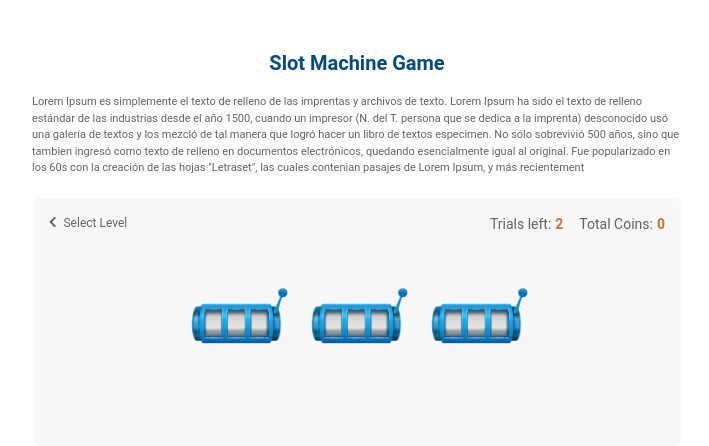
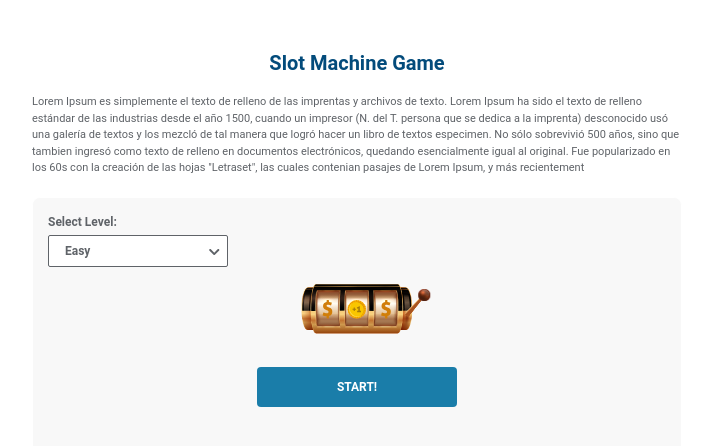
Before and after one commit to apbarraza/bandits_activity, a React (Create React App) app: page / in a window 1280 px wide. Shown: the top 446 px of the page, without its empty margins (283-992 px from the left). Built offline with nearby package versions, Linux system fonts and the light colour scheme.

Commit message:
add game done logic

```diff
--- a/src/App.js
+++ b/src/App.js
@@ -42,13 +42,13 @@ const PlayGroundWrapper = styled.div`
   border: solid 1px white ;
   border-radius: 8px;
   width: 100%;
-  height: 250px;
+  height: 280px;
   margin-top: 20px;
 `
 
 export const PrimaryButton = styled.div`
-  height:40px;
-  width:200px;
+  height: ${(props) => { return props.size === 'small' ? '35px' : '40px'}} ;
+  width: ${(props) => { return props.size === 'small' ? '120px' : '200px'}} ;
   margin-top:6px;
   font-weight: bold;
   border-radius: 4px;
--- a/src/components/PlayGround.js
+++ b/src/components/PlayGround.js
@@ -1,6 +1,6 @@
-import React, { useContext, useState } from 'react'
+import React, { useContext, useState, useEffect } from 'react'
 import styled from 'styled-components'
-import { Context } from '../App'
+import { Context, PrimaryButton } from '../App'
 import { FontAwesomeIcon } from '@fortawesome/react-fontawesome'
 import { faChevronLeft } from '@fortawesome/free-solid-svg-icons'
 import jackpotWin from '../assets/jackpots-win.png'
@@ -31,9 +31,22 @@ const Result = styled.div`
 
 const SlotMachinesWrapper = styled.div`
   ${(props) => {return !props.isEnabled? `
-    opacity: 0.5;
     pointer-events: none;
   `: ''}}
+`
+
+const Text = styled.div`
+  font-weight: bold;
+  font-size: 17px;
+`
+
+const WinProbabilityText = styled(Text)`
+  margin-top: 50px;
+  position: absolute;
+`
+
+const FinishedGame = styled.div`
+  margin-top: 22px;
 `
 
 const PlayGround = () => {
@@ -41,18 +54,29 @@ const PlayGround = () => {
     isFinished,
     trialsLeft,
     winProbabilityVector
+  },{
+    restartGame
   }] = useContext(Context);
 
   return (<div>
     <Header/>
+    <div className='position-relative w-100 d-flex align-items-center justify-content-center'>
+      {isFinished &&
+        <WinProbabilityText className='d-flex align-items-center justify-content-center'>
+          Win probabilities:
+        </WinProbabilityText>}
+    </div>
     <SlotMachinesWrapper isEnabled={!isFinished} className='d-flex align-items-center justify-content-center mt-5'>
       {winProbabilityVector.map((winProbability, index) => (<div key={index}>
         <SlotMachine index={index} isEnabled={trialsLeft > 0} winProbability={winProbability}/>
       </div>))}
     </SlotMachinesWrapper>
-    {trialsLeft === 0 && <div>
-
-    </div>}
+    {trialsLeft === 0 && !isFinished && <Text className='mt-4 d-flex align-items-center justify-content-center'>
+      Which slot machine was the best?
+    </Text>}
+    {isFinished && <FinishedGame className='d-flex align-items-center justify-content-center'>
+      <PrimaryButton size='small' onClick={restartGame}> PLAY AGAIN </PrimaryButton>
+    </FinishedGame>}
   </div>)
 }
 
@@ -61,12 +85,12 @@ const Header = () => {
     trialsLeft,
     totalCoins,
   }, {
-    restartGame
+    selectLevel
   }] = useContext(Context);
 
   return (
     <div className='d-flex justify-content-between'>
-      <RestartButton className='ml-3 mt-3' onClick={() => restartGame()}>
+      <RestartButton className='ml-3 mt-3' onClick={() => selectLevel()}>
         <FontAwesomeIcon className='mr-1' icon={faChevronLeft} /> Select Level
       </RestartButton>
       <ResultsWrapper className='d-flex mt-3 mr-3'>
@@ -90,20 +114,27 @@ const MachineWrapper = styled.div`
     opacity: 0.9;
   }
   ${(props) => {return props.isFinished? `
-    opacity: ${props.winProbability};
+    opacity: ${props.winProbability/props.maxProbability};
   `: ''}}
   ${(props) => {return !props.isClickable? `
     pointer-events: none;
   `:''}}
-  /* img{
-    filter: grayscale(100%)
-  } */
 `
 
-var sleep = n => new Promise(resolve => setTimeout(resolve, n))
+const WinProbability = styled.div`
+  font-size: 15px;
+  font-weight: bold;
+  display: flex;
+  align-items: center;
+  justify-content: center;
+  text-align: center;
+  margin-top: 2px;
+  margin-left: 3px;
+`
 
 const SlotMachine = ({ index, winProbability }) => {
   const [{
+    maxProbability,
     isFinished,
     trialsLeft
   }, {
@@ -112,6 +143,20 @@ const SlotMachine = ({ index, winProbability }) => {
   }] = useContext(Context);
 
   const [selectedImage, setSelectedImage] = useState(jackpot);
+  const [timeoutRef, setTimeoutRef] = useState(null);
+
+  useEffect(()=>{
+    if(isFinished){
+      clearTimeout(timeoutRef)
+      setSelectedImage(jackpotWin)
+    }
+    else
+      setSelectedImage(jackpot)
+  },[isFinished]);
+
+  const formattedWinProbability = () => {
+    return Math.floor(winProbability*100)+'%'
+  }
 
   const onMachineClick = async () => {
     if(trialsLeft > 0){
@@ -126,8 +171,8 @@ const SlotMachine = ({ index, winProbability }) => {
         setSelectedImage(jackpotLose)
       }
       onMachineOutput(didWin)
-      await sleep(1000)
-      setSelectedImage(jackpot)
+      let timeout = setTimeout(() => setSelectedImage(jackpot), 1000);
+      setTimeoutRef(timeout)
     }
     else{
       selectBestMachine(index)
@@ -135,12 +180,13 @@ const SlotMachine = ({ index, winProbability }) => {
   }
 
   return (<MachineWrapper
+    maxProbability={maxProbability}
     isFinished={isFinished}
     winProbability={winProbability}
     isClickable={selectedImage === jackpot}
     onClick={onMachineClick}>
-      {isFinished && <div> isFinished </div>}
     <img draggable={false} width="120px" src={selectedImage} alt=''/>
+    {isFinished && <WinProbability> {formattedWinProbability()}</WinProbability>}
   </MachineWrapper>)
 }
 
--- a/src/store.js
+++ b/src/store.js
@@ -2,7 +2,7 @@ import { useState, useEffect } from 'react'
 import { LEVELS } from './config'
 
 const { EASY, MEDIUM, HARD } = LEVELS
-const TOTAL_TRIALS = 2
+const TOTAL_TRIALS = 3
 
 const getProbabilityVector = (level) => {
   switch (level) {
@@ -18,7 +18,7 @@ const getProbabilityVector = (level) => {
 }
 
 export const useStore = () => {
-  const [isPlaying, setIsPlaying] = useState(true)
+  const [isPlaying, setIsPlaying] = useState(false)
   const [winProbabilityVector, setWinProbabilityVector] = useState([])
   const [level, setLevel] = useState(EASY)
   const [results, setResults] = useState([]);
@@ -26,26 +26,29 @@ export const useStore = () => {
   const [bestArm, setBestArm] = useState([]);
   const [trialsLeft, setTrialsLeft] = useState(TOTAL_TRIALS);
   const [totalCoins, setTotalCoins] = useState(0);
-  const [bestMachine, setBestMachine] = useState(null);
   const [isFinished, setIsFinished] = useState(false);
   const [selectedMachine, setSelectedMachine] = useState(null);
 
   useEffect(()=>{
     const probabilityVector = getProbabilityVector(level)
-    let maxProbability = 0
-    let bestMachine = 0
-    probabilityVector.forEach((probability, index) => {
-      if (probability > maxProbability){
-        bestMachine = index
-        maxProbability = probability
-      }
-    });
-    setBestMachine(bestMachine)
     setWinProbabilityVector(probabilityVector)
   },[level]);
 
+  let maxProbability = 0
+  let bestMachine = 0
+  winProbabilityVector.forEach((probability, index) => {
+    if (probability > maxProbability) {
+      bestMachine = index
+      maxProbability = probability
+    }
+  });
+
+  const selectLevel = () => {
+    setIsPlaying(false)
+    restartGame()
+  }
+
   const restartGame = () => {
-    setIsPlaying(false)
     setRewards([])
     setBestArm([])
     setResults([])
@@ -71,12 +74,14 @@ export const useStore = () => {
     trialsLeft,
     totalCoins,
     bestMachine,
+    maxProbability,
     level,
     isPlaying,
     isFinished,
     winProbabilityVector,
   },
   {
+    selectLevel,
     selectBestMachine,
     onMachineOutput,
     restartGame,
```
